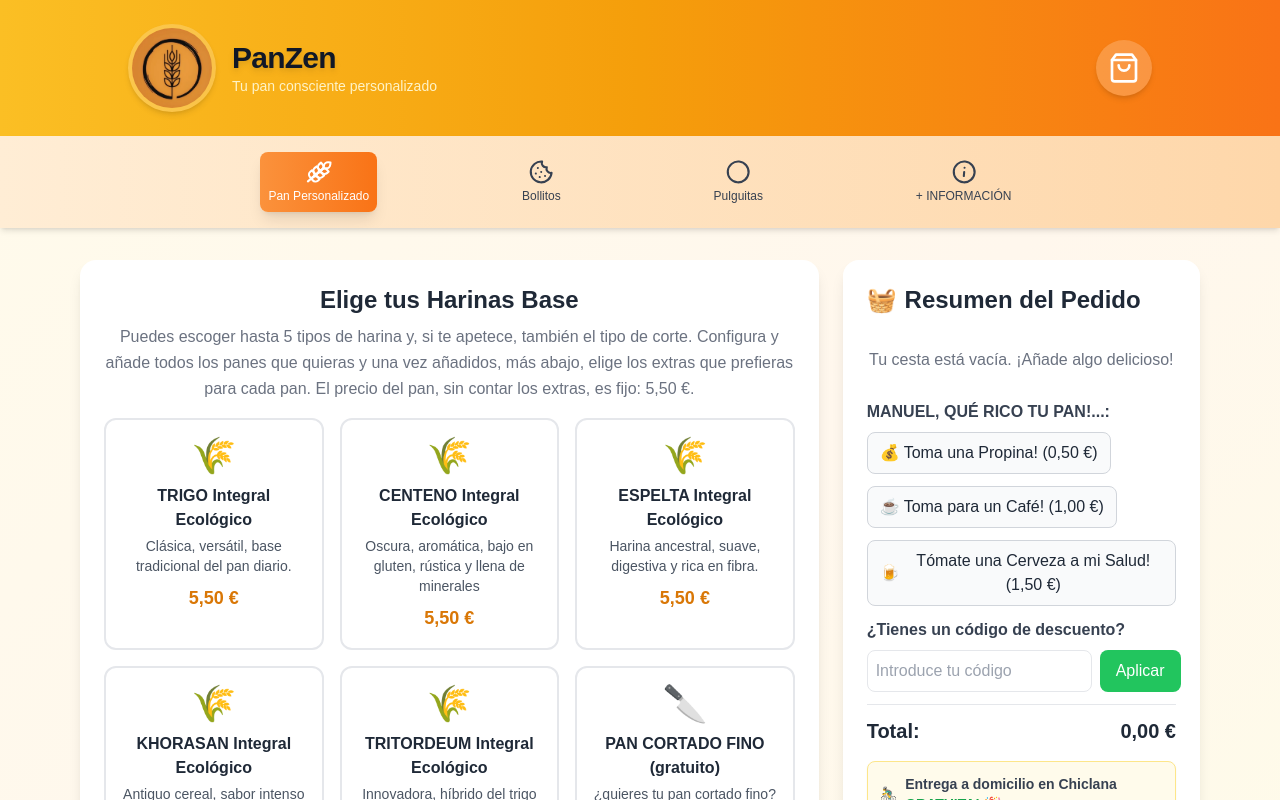
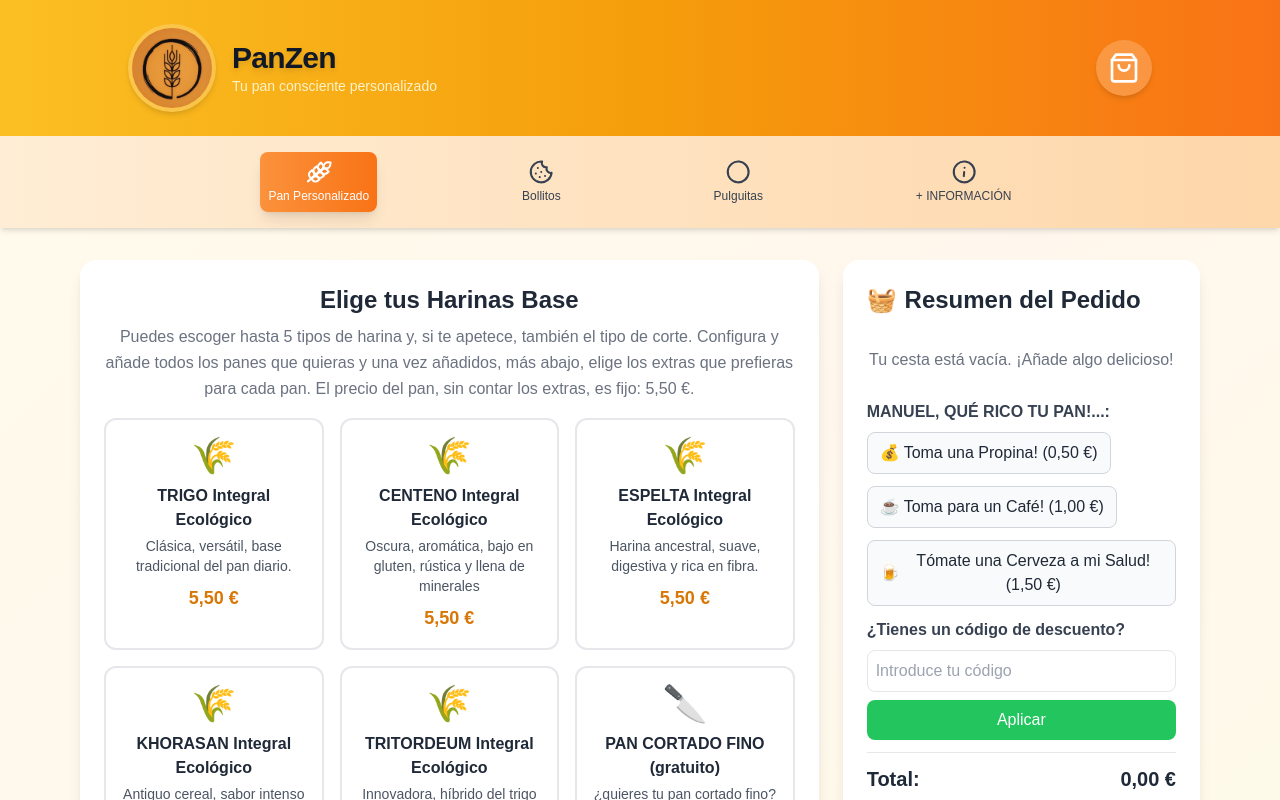
Before and after one commit to ruiznietocom-web/panes4, a React (Create React App) app: page / in a window 1280 px wide. Shown: the top 800 px of the page. Built offline with nearby package versions, Linux system fonts and the light colour scheme.

Commit message:
Update OrderSummary.js

```diff
--- a/src/components/OrderSummary.js
+++ b/src/components/OrderSummary.js
@@ -334,13 +334,13 @@ if (appliedDiscount) {
         {/* ----------------------- CÓDIGO DE DESCUENTO ----------------------- */}
      <div className="mt-4">
   <h3 className="font-semibold text-gray-700 mb-2">¿Tienes un código de descuento?</h3>
-          <div className="flex gap-2">
+  <div className="flex flex-col gap-2">
     <input
       type="text"
       value={discountCode}
       onChange={(e) => setDiscountCode(e.target.value)}
       placeholder="Introduce tu código"
-              className="flex-1 border rounded-lg p-2"
+      className="border rounded-lg p-2"
     />
     <button
       onClick={applyDiscount}
@@ -355,6 +355,7 @@ if (appliedDiscount) {
     </p>
   )}
 </div>
+
 
         {/* ----------------------- TOTAL Y ENTREGA ----------------------- */}
         <div className="border-t pt-3 mt-3">
```
Lines whose indentation alone changed are shown as unchanged.
